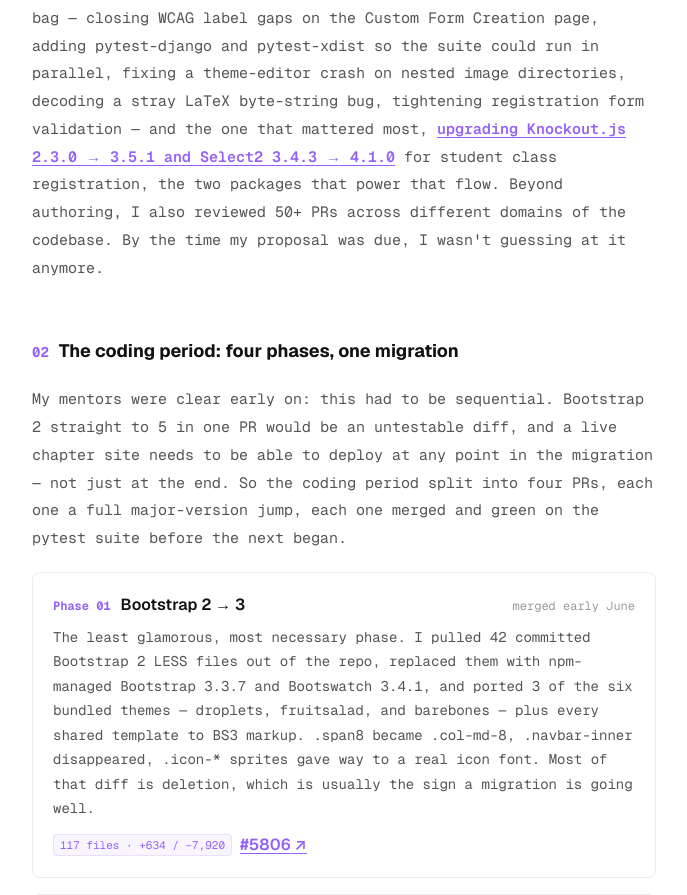
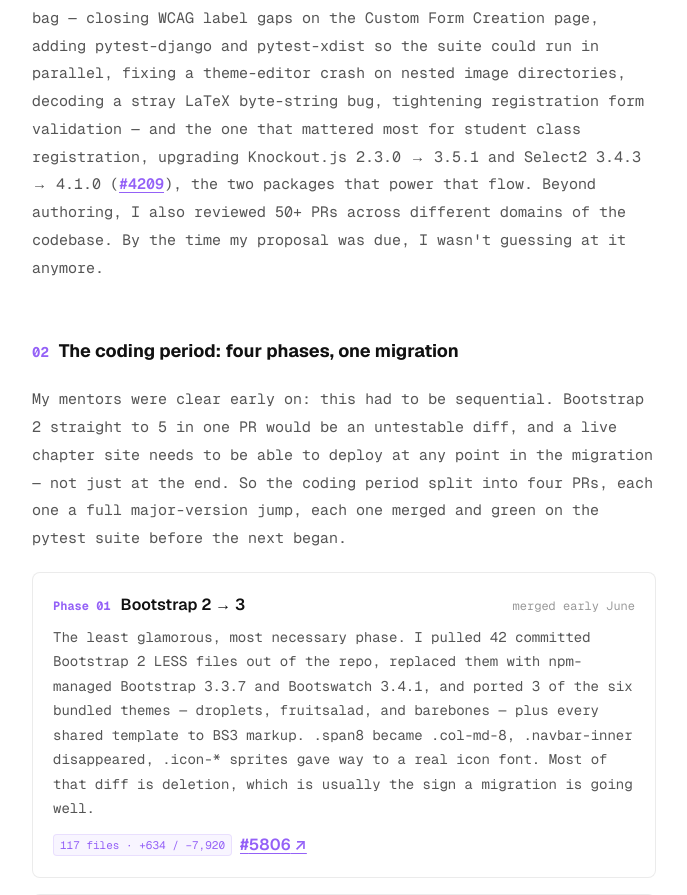
Before and after one commit to Oval17/oval-portfolio, a Next.js app: page /studio/blog/gsoc-2026-final-submission in a window 1280 px wide. Shown: the part 1365-2260 px from the top of the page, without its empty margins (296-983 px from the left). Built offline with nearby package versions, Linux system fonts and the light colour scheme.

Commit message:
fix(blog): use short #4209 link so upgrade line does not wrap

```diff
--- a/src/app/studio/blog/gsoc-2026-final-submission/page.tsx
+++ b/src/app/studio/blog/gsoc-2026-final-submission/page.tsx
@@ -247,11 +247,12 @@
             closing WCAG label gaps on the Custom Form Creation page, adding pytest-django and
             pytest-xdist so the suite could run in parallel, fixing a theme-editor crash on
             nested image directories, decoding a stray LaTeX byte-string bug, tightening
-            registration form validation — and the one that mattered most,{" "}
-            <PRLink href={pr(4209)}>upgrading Knockout.js 2.3.0 → 3.5.1 and Select2 3.4.3 → 4.1.0</PRLink>
-            {" "}for student class registration, the two packages that power that flow. Beyond
-            authoring, I also reviewed 50+ PRs across different domains of the codebase. By the
-            time my proposal was due, I wasn&apos;t guessing at it anymore.
+            registration form validation — and the one that mattered most for student class
+            registration, upgrading Knockout.js 2.3.0 → 3.5.1 and Select2 3.4.3 → 4.1.0 (
+            <PRLink href={pr(4209)}>#4209</PRLink>
+            ), the two packages that power that flow. Beyond authoring, I also reviewed 50+ PRs
+            across different domains of the codebase. By the time my proposal was due, I
+            wasn&apos;t guessing at it anymore.
           </P>
 
           {/* GSOC PERIOD */}
```
